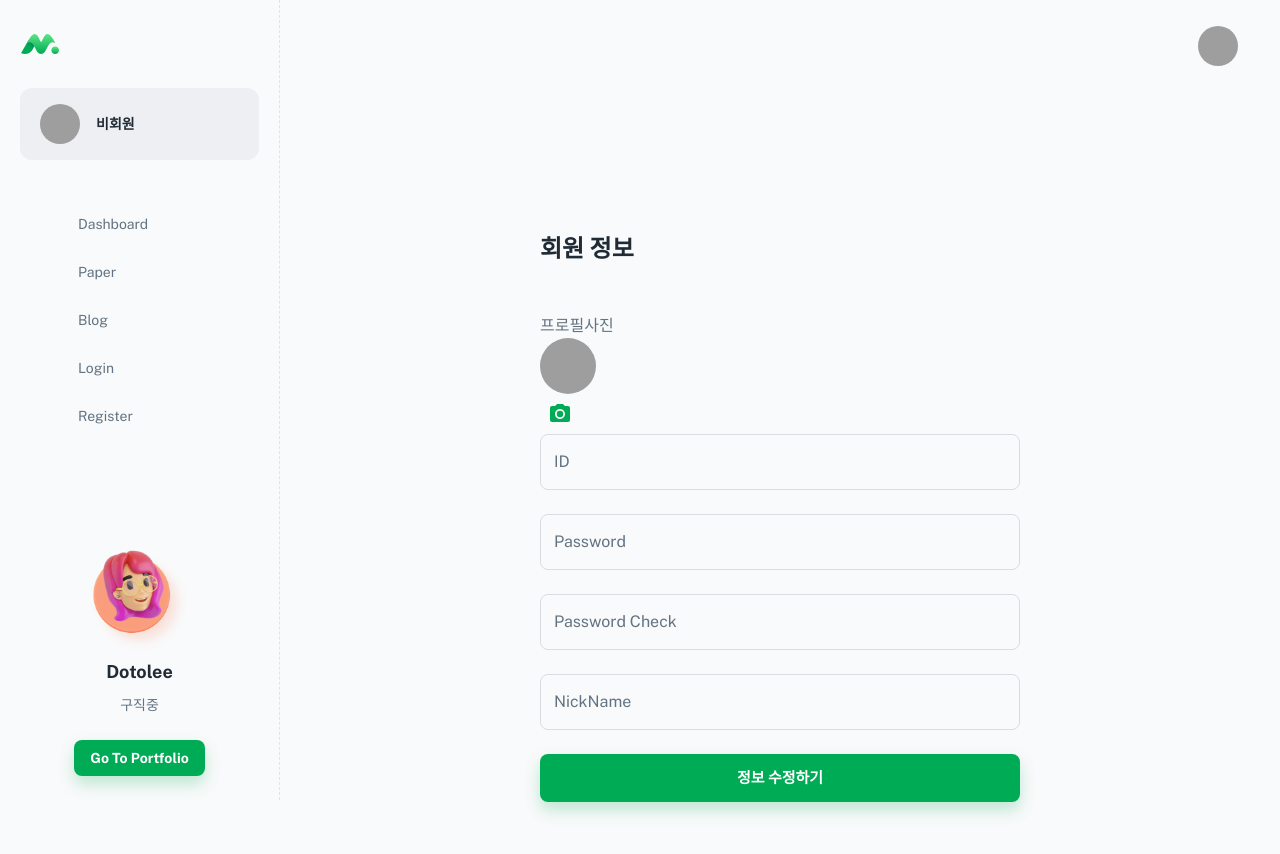
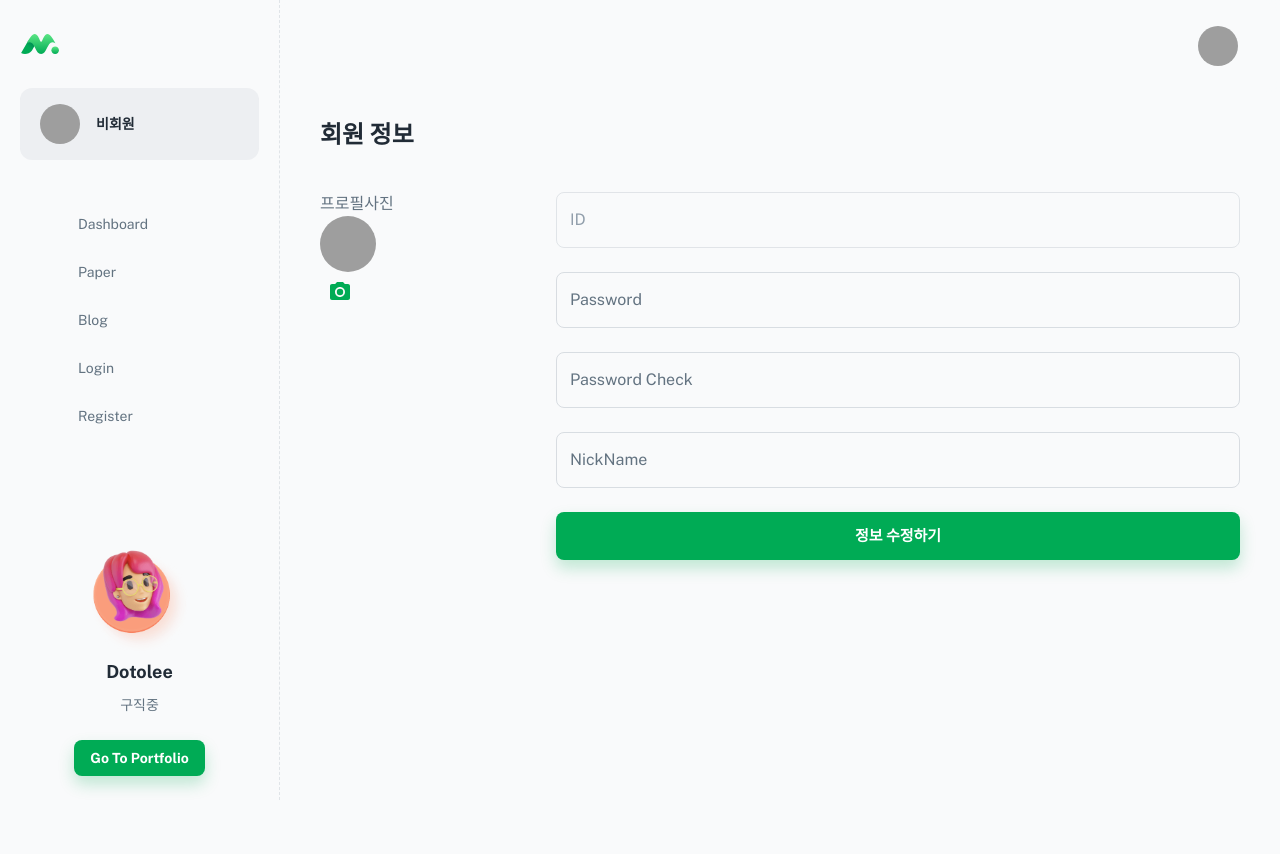
Before and after one commit to nambook445/dotolee9.com, a React (Create React App) app in the folder client/: page /profile in a window 1280 px wide. Shown: the top 854 px of the page. After the commit the page ends 800 px from the top, so only its background shows below. Built offline with nearby package versions, Linux system fonts and the light colour scheme; some icons are missing; a web font is replaced by a local one.

Commit message:
회원정보수정과 검색 api를 해내자

```diff
--- a/client/src/pages/Profile.js
+++ b/client/src/pages/Profile.js
@@ -1,7 +1,7 @@
 import { Link as RouterLink } from 'react-router-dom';
 // material
 import { styled } from '@mui/material/styles';
-import { Box, Link, Container, Typography } from '@mui/material';
+import { Box, Grid, Container, Typography } from '@mui/material';
 // components
 import Page from '../components/Page';
 import { ProfileForm, ProfilePhoto } from '../sections/authentication/profile';
@@ -14,15 +14,15 @@ const RootStyle = styled(Page)(({ theme }) => ({
   }
 }));
 
-const ContentStyle = styled('div')(({ theme }) => ({
-  maxWidth: 480,
-  margin: 'auto',
-  display: 'flex',
-  minHeight: '100vh',
-  flexDirection: 'column',
-  justifyContent: 'center',
-  padding: theme.spacing(12, 0)
-}));
+// const ContentStyle = styled('div')(({ theme }) => ({
+//   maxWidth: 480,
+//   margin: 'auto',
+//   display: 'flex',
+//   minHeight: '100vh',
+//   flexDirection: 'column',
+//   justifyContent: 'center',
+//   padding: theme.spacing(12, 0)
+// }));
 
 // ----------------------------------------------------------------------
 
@@ -30,15 +30,19 @@ export default function Profile() {
   return (
     <RootStyle title="Register | Minimal-UI">
       <Container>
-        <ContentStyle>
         <Box sx={{ mb: 5 }}>
           <Typography variant="h4" gutterBottom>
             회원 정보
           </Typography>
         </Box>
+        <Grid container spacing={3}>
+          <Grid item xs={12} sm={6} md={3}>
             <ProfilePhoto />
+          </Grid>
+          <Grid item xs={12} sm={6} md={9}>
             <ProfileForm />
-        </ContentStyle>
+          </Grid>
+        </Grid>
       </Container>
     </RootStyle>
   );
--- a/client/src/sections/authentication/profile/ProfileForm.js
+++ b/client/src/sections/authentication/profile/ProfileForm.js
@@ -20,8 +20,11 @@ import { useSelector } from 'react-redux';
 export default function ProfileForm() {
   const navigate = useNavigate();
   const [showPassword, setShowPassword] = useState(false);
+  const [nickName, setNickName] = useState('');
   // SweetAlert2
   const MySwal = withReactContent(Swal);
+
+  //
   const { user } = useSelector((state) => state.userData);
   // console.log({ id, username, nickname, image });
   const RegisterSchema = Yup.object().shape({
@@ -81,6 +84,8 @@ export default function ProfileForm() {
 
   const { errors, touched, isSubmitting, handleSubmit, getFieldProps } = formik;
 
+  console.log(nickName);
+
   return (
     <FormikProvider value={formik}>
       <Form autoComplete="off" noValidate onSubmit={handleSubmit}>
@@ -91,8 +96,7 @@ export default function ProfileForm() {
             label="ID"
             {...getFieldProps('username')}
             value={user.username}
-            error={Boolean(touched.username && errors.username)}
-            helperText={touched.username && errors.username}
+            disabled
           />
 
           <TextField
@@ -130,6 +134,7 @@ export default function ProfileForm() {
             label="NickName"
             {...getFieldProps('nickname')}
             value={user.nickname}
+            onChange={(e) => setNickName(e.target.value)}
             error={Boolean(touched.nickname && errors.nickname)}
             helperText={touched.nickname && errors.nickname}
           />
```
Lines whose indentation alone changed are shown as unchanged.
